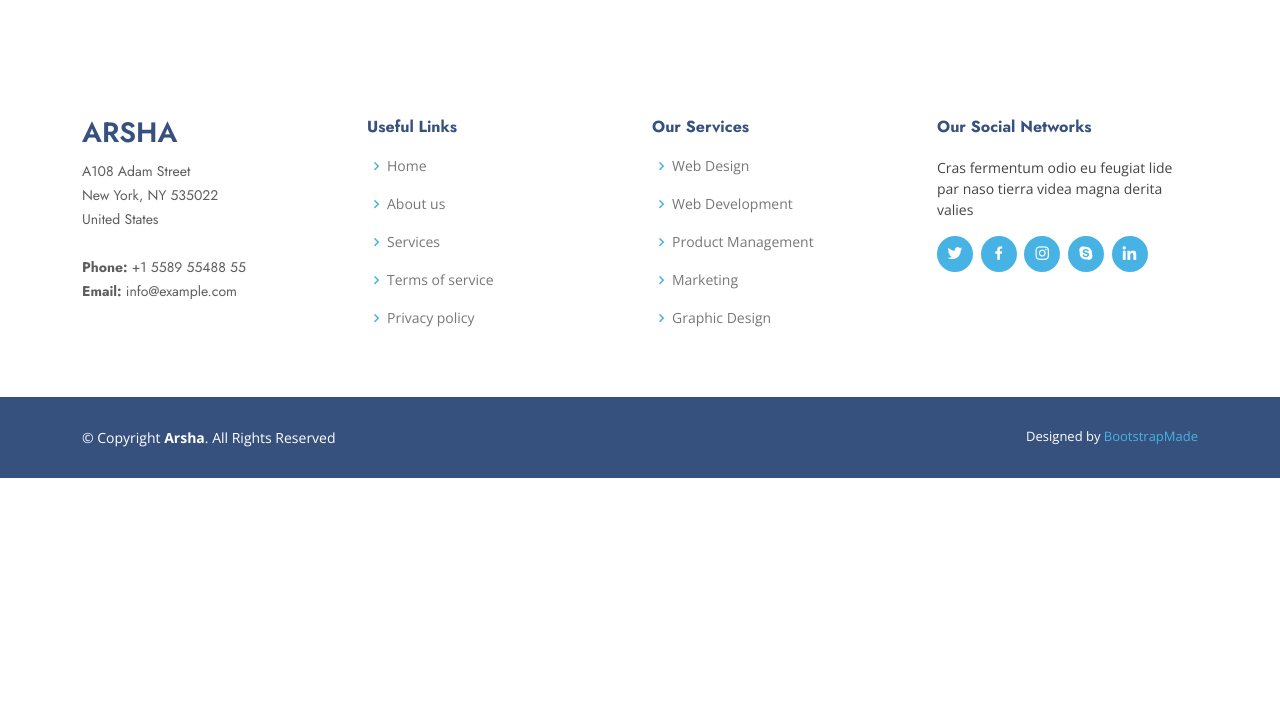
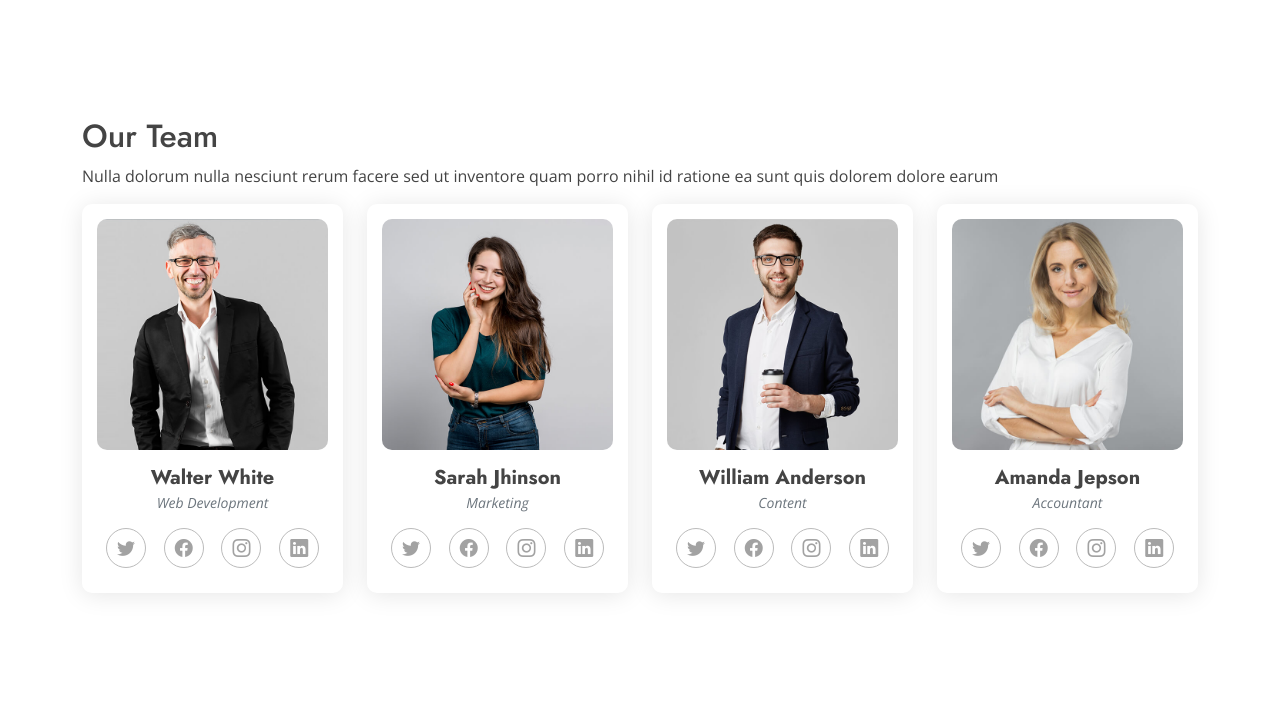
Before and after one commit to Tilak2002/Water-Level-Detection-System, a plain HTML site: page about.html in a window 1280 px wide. Shown: the part 1143-1853 px from the top of the page. Before the commit the page ends 1621 px from the top, so only its background shows below. Drawn offline with nearby package versions, Linux system fonts and the light colour scheme.

Commit message:
Tilak Pushed

```diff
--- a/about.html
+++ b/about.html
@@ -116,6 +116,79 @@
 
   </main><!-- End #main -->
 
+  <!-- ======= Our Team Section ======= -->
+  <section id="team" class="team">
+    <div class="container" data-aos="fade-up">
+
+      <div class="section-header">
+        <h2>Our Team</h2>
+        <p>Nulla dolorum nulla nesciunt rerum facere sed ut inventore quam porro nihil id ratione ea sunt quis dolorem dolore earum</p>
+      </div>
+
+      <div class="row gy-4">
+
+        <div class="col-xl-3 col-md-6 d-flex" data-aos="fade-up" data-aos-delay="100">
+          <div class="member">
+            <img src="assets/img/team/team-1.jpg" class="img-fluid" alt="">
+            <h4>Walter White</h4>
+            <span>Web Development</span>
+            <div class="social">
+              <a href=""><i class="bi bi-twitter"></i></a>
+              <a href=""><i class="bi bi-facebook"></i></a>
+              <a href=""><i class="bi bi-instagram"></i></a>
+              <a href=""><i class="bi bi-linkedin"></i></a>
+            </div>
+          </div>
+        </div><!-- End Team Member -->
+
+        <div class="col-xl-3 col-md-6 d-flex" data-aos="fade-up" data-aos-delay="200">
+          <div class="member">
+            <img src="assets/img/team/team-2.jpg" class="img-fluid" alt="">
+            <h4>Sarah Jhinson</h4>
+            <span>Marketing</span>
+            <div class="social">
+              <a href=""><i class="bi bi-twitter"></i></a>
+              <a href=""><i class="bi bi-facebook"></i></a>
+              <a href=""><i class="bi bi-instagram"></i></a>
+              <a href=""><i class="bi bi-linkedin"></i></a>
+            </div>
+          </div>
+        </div><!-- End Team Member -->
+
+        <div class="col-xl-3 col-md-6 d-flex" data-aos="fade-up" data-aos-delay="300">
+          <div class="member">
+            <img src="assets/img/team/team-3.jpg" class="img-fluid" alt="">
+            <h4>William Anderson</h4>
+            <span>Content</span>
+            <div class="social">
+              <a href=""><i class="bi bi-twitter"></i></a>
+              <a href=""><i class="bi bi-facebook"></i></a>
+              <a href=""><i class="bi bi-instagram"></i></a>
+              <a href=""><i class="bi bi-linkedin"></i></a>
+            </div>
+          </div>
+        </div><!-- End Team Member -->
+
+        <div class="col-xl-3 col-md-6 d-flex" data-aos="fade-up" data-aos-delay="400">
+          <div class="member">
+            <img src="assets/img/team/team-4.jpg" class="img-fluid" alt="">
+            <h4>Amanda Jepson</h4>
+            <span>Accountant</span>
+            <div class="social">
+              <a href=""><i class="bi bi-twitter"></i></a>
+              <a href=""><i class="bi bi-facebook"></i></a>
+              <a href=""><i class="bi bi-instagram"></i></a>
+              <a href=""><i class="bi bi-linkedin"></i></a>
+            </div>
+          </div>
+        </div><!-- End Team Member -->
+
+      </div>
+
+    </div>
+  </section><!-- End Our Team Section -->
+
+
   <!-- ======= Footer ======= -->
   <footer id="footer">
 
--- a/assets/css/style.css
+++ b/assets/css/style.css
@@ -1094,101 +1094,75 @@ section {
 }
 
 /*--------------------------------------------------------------
-# Team
+# Our Team Section
 --------------------------------------------------------------*/
 .team .member {
-  position: relative;
-  box-shadow: 0px 2px 15px rgba(0, 0, 0, 0.1);
-  padding: 30px;
-  border-radius: 5px;
+  text-align: center;
   background: #fff;
-  transition: 0.5s;
-  height: 100%;
-}
-
-.team .member .pic {
+  border-radius: 10px;
+  padding: 15px;
   overflow: hidden;
-  width: 180px;
-  border-radius: 50%;
-}
-
-.team .member .pic img {
-  transition: ease-in-out 0.3s;
-}
-
-.team .member:hover {
-  transform: translateY(-10px);
-}
-
-.team .member .member-info {
-  padding-left: 30px;
+  box-shadow: 0px 2px 25px rgba(0, 0, 0, 0.1);
+}
+
+.team .member img {
+  border-radius: 10px;
+  overflow: hidden;
+}
+
+.team .member .member-content {
+  padding: 0 20px 30px 20px;
 }
 
 .team .member h4 {
   font-weight: 700;
-  margin-bottom: 5px;
+  margin-top: 16px;
+  margin-bottom: 2px;
   font-size: 20px;
-  color: #37517e;
 }
 
 .team .member span {
+  font-style: italic;
   display: block;
-  font-size: 15px;
-  padding-bottom: 10px;
-  position: relative;
-  font-weight: 500;
-}
-
-.team .member span::after {
-  content: "";
-  position: absolute;
-  display: block;
-  width: 50px;
-  height: 1px;
-  background: #cbd6e9;
-  bottom: 0;
-  left: 0;
+  font-size: 14px;
+  color: #6c757d;
 }
 
 .team .member p {
-  margin: 10px 0 0 0;
+  padding-top: 10px;
   font-size: 14px;
+  font-style: italic;
+  color: #6c757d;
 }
 
 .team .member .social {
-  margin-top: 12px;
+  margin-top: 15px;
+  margin-bottom: 10px;
   display: flex;
   align-items: center;
-  justify-content: flex-start;
+  justify-content: space-around;
 }
 
 .team .member .social a {
-  transition: ease-in-out 0.3s;
+  color: #a2a2a2;
+  transition: 0.3s;
+  border-radius: 50%;
+  width: 40px;
+  height: 40px;
   display: flex;
   align-items: center;
   justify-content: center;
-  border-radius: 50px;
-  width: 32px;
-  height: 32px;
-  background: #eff2f8;
-}
-
-.team .member .social a i {
-  color: #37517e;
-  font-size: 16px;
+  border: 1px solid #bbbbbb;
+}
+
+.team .member .social a:hover {
+  color: var(--color-primary);
+  border-color: var(--color-primary);
+}
+
+.team .member .social i {
+  font-size: 18px;
   margin: 0 2px;
-}
-
-.team .member .social a:hover {
-  background: #47b2e4;
-}
-
-.team .member .social a:hover i {
-  color: #fff;
-}
-
-.team .member .social a+a {
-  margin-left: 8px;
 }
 
 /*--------------------------------------------------------------
```
